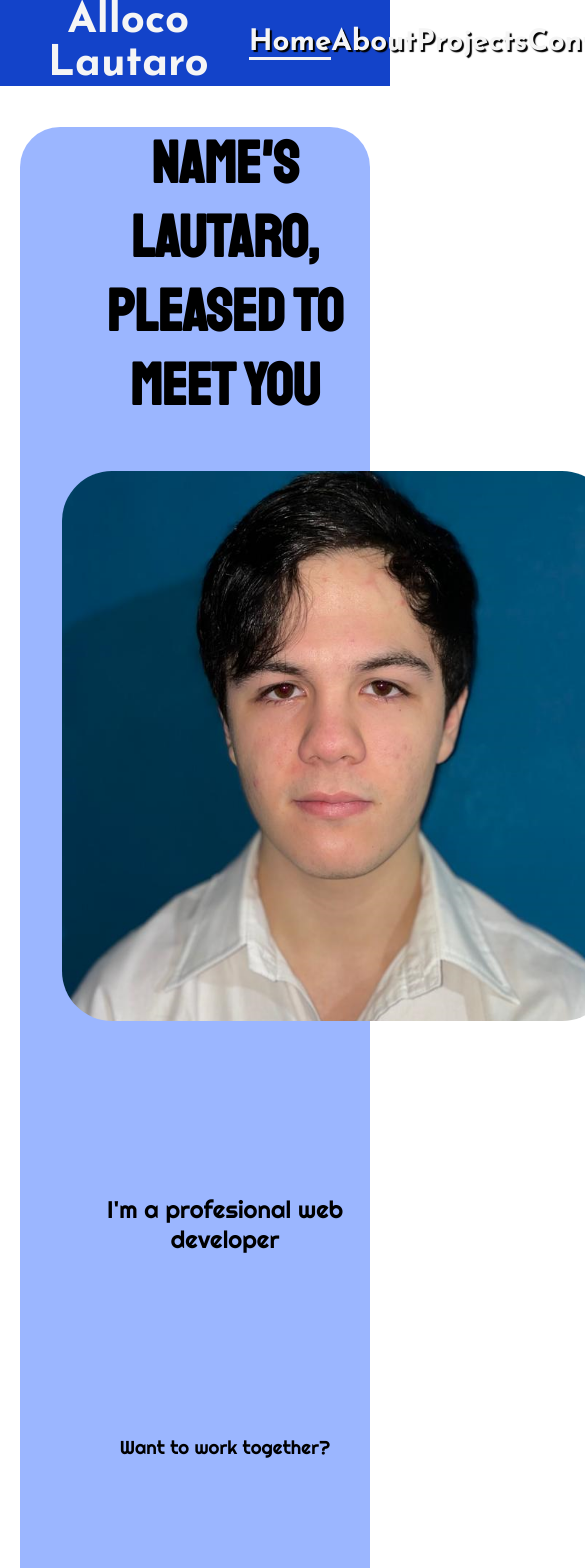
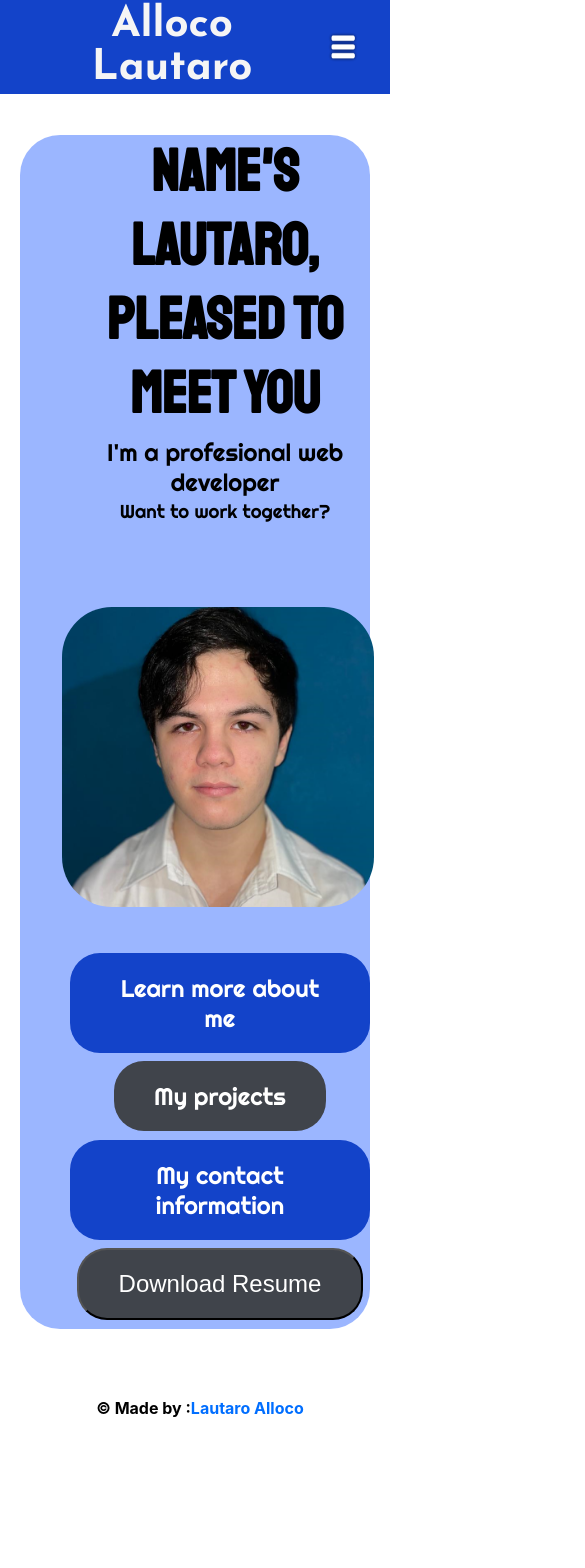
Before and after one commit to Daniel-Wonders/portfolio, a React (Create React App) app in the folder my-app/: page / in a window 390 px wide. Shown: the top 1568 px of the page, 585 px wide, since content can reach past the window. After the commit the page ends 1445 px from the top, so only its background shows below. Built offline with nearby package versions, Linux system fonts and the light colour scheme.

Commit message:
Made home and about resposive and added menu for mobile devices

```diff
--- a/my-app/src/index.css
+++ b/my-app/src/index.css
@@ -1,6 +1,9 @@
 html, body, #root {
   height: 100%;
   margin: 0;
+}
+main {
+  flex: 1;
 }
 
 body {
@@ -16,6 +19,7 @@ body {
 main {
   flex: 1;
 }
+
 
 header {
   margin-top: none;
@@ -64,6 +68,105 @@ li {
   cursor: pointer;
 }
 
+#menuBtn{
+  display: none;
+  width: 30px;
+  color: white;
+}
+
+#sidePanel {
+  position: fixed;
+  top: 0;
+  right: -100%;
+  width: 80%;
+  max-width: 300px;
+  height: 100%;
+  background-color:#006eff;
+  box-shadow: -2px 0 5px rgba(0, 0, 0, 0.5);
+  z-index: 1000;
+  display: flex;
+  flex-direction: column;
+  padding: 20px;
+  transition: right 0.3s ease-in-out; /* Animation for sliding in and out */
+}
+
+#sidePanel.open {
+  right: 0;
+  transition: right 0.3s ease-in-out; /* Ensures smooth transition when the panel opens */
+}
+
+#sidePanel ul {
+  list-style-type: none;
+  padding: 0;
+  margin: 0;
+  display: flex;
+  flex-direction: column;
+  gap: 20px; /* Space between links */
+}
+
+#sidePanel ul li {
+  margin: 0;
+}
+
+.panel-link {
+  font-size: 1.2rem;
+  color: white;
+  text-decoration: none;
+  padding: 10px 15px;
+  background-color: #1343c9;
+  border-radius: 8px;
+  text-align: center;
+  opacity: 0;
+  transition: opacity 0.3s ease-in-out, transform 0.3s ease-in-out;
+  transform: translateX(20px);
+}
+
+#sidePanel.open .panel-link {
+  opacity: 1;
+  transform: translateX(0);
+}
+
+.panel-link:hover {
+  background-color: #0f3a9b;
+  color: #e0e0e0;
+}
+
+#menuBtn {
+  cursor: pointer;
+}
+
+#menuBtn:active {
+  transform: scale(0.9); /* Adds a slight shrink effect when the button is pressed */
+}
+
+
+@media (max-width:1240px){
+
+  .intro {
+    font-size: 5vh; /* Adjusted for smaller screens */
+
+  }
+
+
+  #pfp{
+    width: 80vw !important;
+  }
+
+  #menuBtn{
+    display: block;
+    padding: 2rem;
+    height: 30px;
+  }
+  header>ul{
+    display: none;
+  }
+
+  .btns{
+    width: fit-content;
+    margin: auto;
+  }
+
+}
 /*Home page*/
 
 #hero {
@@ -95,8 +198,8 @@ li {
 
 #pfp{
   margin: 5vh ;
-  width: 550px;
-  height: 550px;
+  width: 40vw;
+  max-width: 600px;
   border-radius: 50px;
   grid-area: image;
 
@@ -104,7 +207,6 @@ li {
 
 .intro2 {
   grid-area: text;
-  margin-top: 15vh;
   margin-left: 60px;
   font-weight: 500;
 
@@ -115,7 +217,6 @@ li {
   font-weight: 500;
   padding-bottom: 40px;
   grid-area: text;
-  margin-top: 21.5vh;
 
 }
 
@@ -138,6 +239,11 @@ li {
   margin-bottom: 1vh;
   font-size: 1.5rem;
 }
+
+.btns:active{
+  transform: scale(0.9);
+}
+
 .btns:hover{
   background-color: #001aff;
 }
@@ -207,8 +313,8 @@ li {
 
 .icon{
   margin: 13px 20px;
-  height: 3vw;
-  width: 3vw;
+  height: 40px;
+  width: 40px;
   background-color: transparent;
 
 }
@@ -219,6 +325,15 @@ li {
   margin-right: 15px;
   font-size: larger;
   font-weight: 500;
+}
+
+@media(max-width:1050px){
+  #aboutPic{
+    display: none;
+  }
+  #aboutTxt{
+    margin: none !important;
+  }
 }
 
 /*Projects page*/
@@ -356,29 +471,12 @@ footer {
   text-decoration: none;
 }
 
-@media (max-width:1540px){
-  #hero{
-    grid-template-areas: 'text    text   text'
-    'image image   buttons'
-    'image image buttons';
-  }
-  ul {
-    width: 60vw;
-  }
-  .btnContainer{
-    margin-top: 10vh;
-    justify-content: center;
-    text-align: center;
-  }
 
-}
 @media(max-width:1100px){
   #hero{
     display: block;
   }
   #pfp{
-    width: 550px;
-    height: 550px;
     border-radius: 50px;
     grid-area: image;
 
@@ -388,6 +486,7 @@ footer {
     grid-area: text;
     margin-left: 60px;
     font-weight: 500;
+    margin-top: 0px;
 
   }
 
@@ -395,10 +494,12 @@ footer {
     margin-left: 60px;
     font-weight: 500;
     grid-area: text;
+    margin-top: 0px;
 
   }
 
   .btnContainer{
+    margin-top: 0px;
     grid-area: buttons;
     display: flex;
     flex-direction: column;
--- a/my-app/src/pages/About.jsx
+++ b/my-app/src/pages/About.jsx
@@ -11,7 +11,7 @@ export default function About(){
                 <img id="aboutPic" src={process.env.PUBLIC_URL+"/coolPicture.jpg"} />
                 <div id="aboutTxt">
                     <h1>Student, also, developer</h1>
-                    <p>Since I was young, I always liked the feeling of having a computer do what I want. With this in mind, I enrolled in a technical school, which allowed me to cement the feeling that computer science was my passion.</p>
+                    <p>Ever since I was young, I always liked the feeling of having a computer do what I want. With this in mind, I enrolled in a technical school, which allowed me to cement the feeling that computer science was my passion.</p>
 <p>In high school, I dove into programming with languages such as Python, SQL, Java, and Arduino. The joy I found in learning these technologies was immense, and after graduating as a Computer Science technician, I continued my journey by enrolling in the Computer Science program at the University of Buenos Aires, where I am currently studying.</p>
 <p>Since I was 15, I have been constantly working on fun projects, driven purely by curiosity and the joy of creation. Recently, I ventured into web development through courses and self-study, and I've found it incredibly enjoyable.</p>
 <p>Nowadays, I'm constantly working on fun projects (like the page you're currently on), and I don't plan to ever stop. In the future, I'd like to have my own software factory to develop cool pieces of technology for the world.</p>
--- a/my-app/src/pages/Home.jsx
+++ b/my-app/src/pages/Home.jsx
@@ -17,11 +17,11 @@ export default function Home(){
     return(
         <section>
             <div id="hero">
+                <div>
                 <h1 className="intro text">
                     Name's Lautaro, pleased to meet you
                 </h1>
 
-                <img id="pfp" src={process.env.PUBLIC_URL+"/pfp2.png"}/>
 
                 <h2 className="intro2 text">
                     I'm a profesional web developer
@@ -29,6 +29,8 @@ export default function Home(){
                 <h3 className="intro3 text">
                     Want to work together?
                 </h3>
+                </div>
+                <img id="pfp" src={process.env.PUBLIC_URL+"/pfp2.png"}/>
                 <div className="btnContainer">
                     <NavLink to="/about" className="btns">
                         Learn more about me
--- a/my-app/src/pages/Layout.jsx
+++ b/my-app/src/pages/Layout.jsx
@@ -1,7 +1,12 @@
-import React from "react";
+import React, { useState } from "react";
 import { NavLink, Outlet } from "react-router-dom";
 
 export default function Layout() {
+    const [menuOpen, setMenuOpen] = useState(false);
+
+    const toggleMenu = () => {
+        setMenuOpen(prevState => !prevState);
+    };
 
     const activeStyles = {
         fontWeight: "900",
@@ -18,7 +23,20 @@ export default function Layout() {
                     <li><NavLink style={({ isActive }) => isActive ? activeStyles : null} to="/projects" className="nav-link">Projects</NavLink></li>
                     <li><NavLink style={({ isActive }) => isActive ? activeStyles : null} to="/contact" className="nav-link">Contact</NavLink></li>
                 </ul>
+                <img id="menuBtn" src={process.env.PUBLIC_URL + "menu.png"} onClick={toggleMenu} alt="Menu Button"/>
             </header>
+
+            {menuOpen?
+            <div id="sidePanel" className={ "open" }>
+                <ul>
+                    <img id="menuBtn" src={process.env.PUBLIC_URL + "menu.png"} onClick={toggleMenu} alt="Menu Button"/>
+                    <li><NavLink onClick={toggleMenu} to="/" end className="nav-link">Home</NavLink></li>
+                    <li><NavLink onClick={toggleMenu} to="/about" className="nav-link">About</NavLink></li>
+                    <li><NavLink onClick={toggleMenu} to="/projects" className="nav-link">Projects</NavLink></li>
+                    <li><NavLink onClick={toggleMenu} to="/contact" className="nav-link">Contact</NavLink></li>
+                </ul>
+            </div>:null}
+
             <main>
                 <Outlet />
             </main>
--- a/my-app/src/pages/Projects.jsx
+++ b/my-app/src/pages/Projects.jsx
@@ -1,5 +1,5 @@
 import React from "react";
-
+import { Link} from "react-router-dom";
 
 export default function Projects(){
 
@@ -34,10 +34,10 @@ export default function Projects(){
             <img  src={process.env.PUBLIC_URL+"/portfolio.png"} />
                 <div className="container">
                     <h3 style={{marginTop:"5px"}}>Personal landing page</h3>
-                    <p></p>
+                    <p>This website you're looking right now was made using different routes from React Router, also, I made it responsive so it can be displayed from any device.</p>
                     <div className="btnContainer2">
-                        <a className="btns">Website</a>
-                        <a className="btns btns2">Source Code</a>
+                        <Link to="/" className="btns">Website</Link>
+                        <a target="_blank" href="https://github.com/Daniel-Wonders/portfolio" className="btns btns2">Source Code</a>
                     </div>
                 </div>
             </div>
```
Also changed, not shown: my-app/public/menu.png (added), my-app/public/menu.svg (added).
